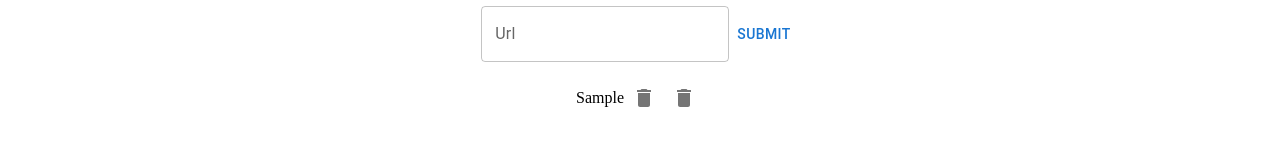
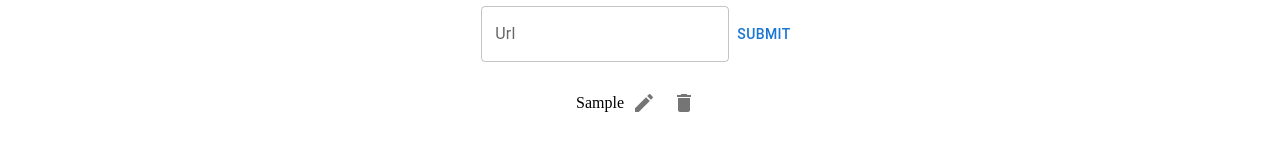
Before and after one commit to GuzlejM/Phantom-Bookmarks, a React app: page / in a window 1280 px wide. Both pictures are taken after typing "Sample" into the empty fields and a click on the button "SUBMIT". Shown: the part 258-408 px from the top of the page. Built offline with nearby package versions, Linux system fonts and the light colour scheme.

Commit message:
added edit button

```diff
--- /dev/null
+++ b/src/components/Bookmark.css
@@ -0,0 +1,3 @@
+.notEditingState {
+  display: flex;
+}
--- a/src/components/Bookmark.jsx
+++ b/src/components/Bookmark.jsx
@@ -1,24 +1,55 @@
-import React, { useCallback } from 'react';
-import { IconButton, ListItem } from '@mui/material';
+import React, { useState, useCallback } from 'react';
+import { IconButton, ListItem, TextField } from '@mui/material';
 import DeleteIcon from '@mui/icons-material/Delete';
+import EditIcon from '@mui/icons-material/Edit';
 import PropTypes from 'prop-types';
+import './Bookmark.css';
 
 function Bookmark({ bookmark, removeBookmark }) {
+  const [text, setText] = useState(bookmark.url);
+  const [isEditing, setIsEditing] = useState(false);
+
+  const handleURLInputChange = useCallback((e) => {
+    // e.target.value contains new input from onChange
+    // event for input elements
+    setText(e.target.value);
+  });
+
+  const handleSubmit = (e) => {
+    e.preventDefault();
+    setIsEditing(false);
+  };
+
   const handleRemoveClick = useCallback(() => {
     removeBookmark(bookmark.id);
   });
 
   const handleEditClick = useCallback(() => {
-    removeBookmark(bookmark.id);
+    setIsEditing(!isEditing);
   });
-
 
   return (
     <ListItem>
-      {bookmark.url}
-      <IconButton onClick={handleEditClick}>
-        <DeleteIcon />
-      </IconButton>
+      <div>
+        {isEditing ? (
+          <form onSubmit={handleSubmit}>
+            <TextField
+              label="Text"
+              type="text"
+              name="text"
+              value={text}
+              onChange={handleURLInputChange}
+            />
+          </form>
+        ) : (
+          <div className="notEditingState">
+            <p>{bookmark.url}</p>
+            <IconButton onClick={handleEditClick}>
+              <EditIcon />
+            </IconButton>
+          </div>
+        )}
+      </div>
       <IconButton onClick={handleRemoveClick}>
         <DeleteIcon />
       </IconButton>
```
